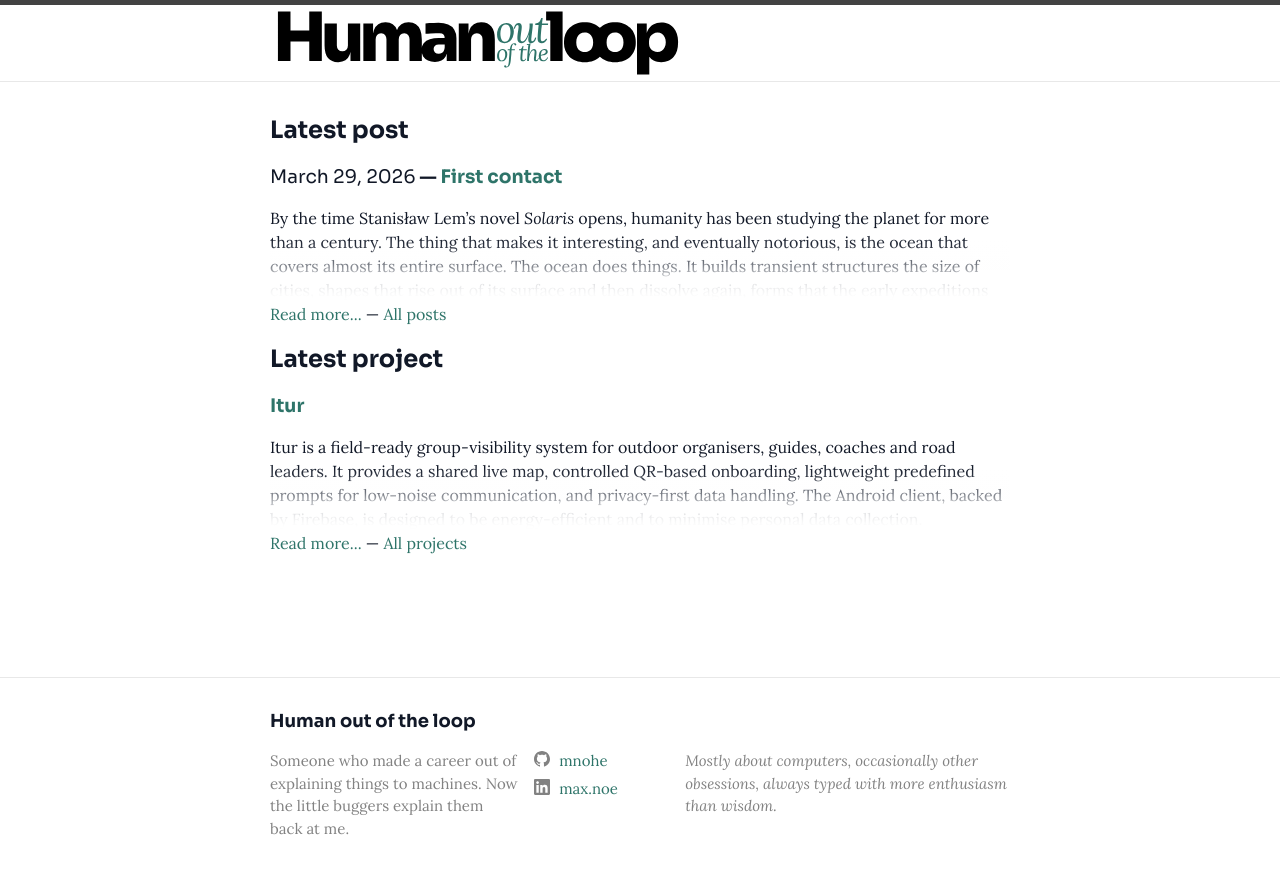
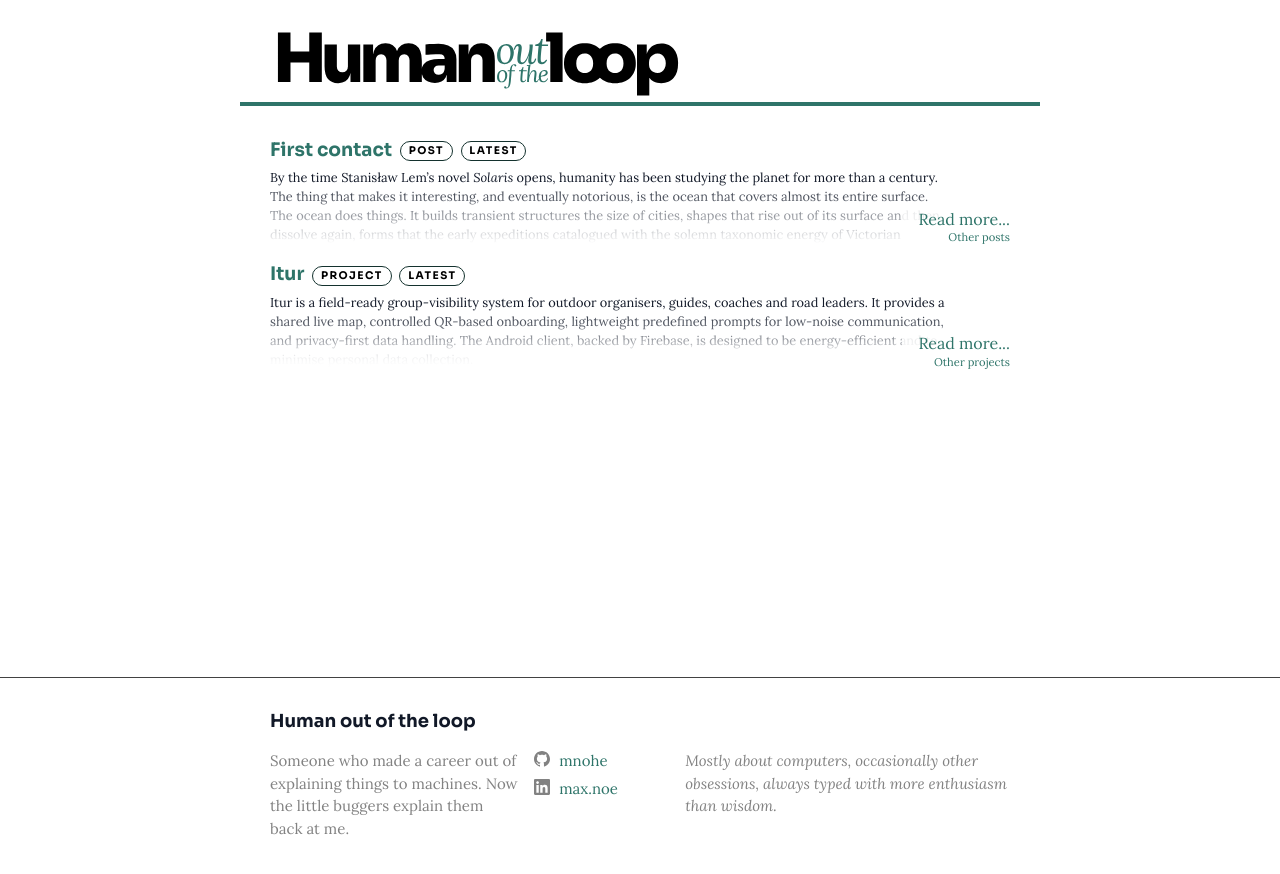
Before and after one commit to mnohe/mnohe.github.io, a Jekyll site: the page built from index.markdown, in a window 1280 px wide. Shown: the top 874 px of the page. Built offline with Jekyll 4.4.1, drawn with Linux system fonts in a browser that asks for light colours.

Commit message:
Improve site layout.

```diff
--- a/_layouts/home.html
+++ b/_layouts/home.html
@@ -3,57 +3,57 @@ layout: default
 ---
 
 <main class="home">
+  <h2>Latest</h2>
 
   <section class="latest-post">
-    <h2>Latest post</h2>
     {% assign latest = site.posts.first %}
     {% if latest %}
     <article class="post post-featured">
       <h3>
-        <span class="post-date">{{ latest.date | date: "%B %-d, %Y" }}</span>
-        —
         <a href="{{ latest.url | relative_url }}">{{ latest.title }}</a>
+        <span class="entry-label">Post</span>
+        <span class="entry-label">Latest</span>
       </h3>
 
+      <div class="teaser">
         <div class="post-summary">
           {% assign first_para = latest.content | split: '</p>' | first %}
           {{ first_para | append: '</p>' }}
         </div>
-
-      <p>
-        <span class="read-more"><a href="{{ latest.url | relative_url }}">Read more...</a></span>
-        —
+        <div class="teaser-actions">
+          <a class="read-more" href="{{ latest.url | relative_url }}">Read more...</a>
           {% if site.posts.size > 1 %}
-        <span class="see-all"><a href="{{ '/posts/' | relative_url }}">All posts</a></span>
+          <a class="see-all" href="{{ '/posts/' | relative_url }}">Other posts</a>
           {% endif %}
-      </p>
+        </div>
+      </div>
 
     </article>
     {% endif %}
   </section>
 
   <section class="latest-project">
-    <h2>Latest project</h2>
     {% assign latest_project = site.projects.last %}
     {% if latest_project %}
     <article class="project project-featured">
       <h3>
         <a href="{{ latest_project.url | relative_url }}">{{ latest_project.title }}</a>
+        <span class="entry-label">Project</span>
+        <span class="entry-label">Latest</span>
       </h3>
 
+      <div class="teaser">
         <div class="project-summary">
           {% assign first_para = latest_project.content | split: '</p>' | first %}
           {{ first_para | append: '</p>' }}
         </div>
-
-
-      <p>
-        <span class="read-more"><a href="{{ latest_project.url | relative_url }}">Read more...</a></span>
-        —
+        <div class="teaser-actions">
+          <a class="read-more" href="{{ latest_project.url | relative_url }}">Read more...</a>
           {% if site.projects.size > 1 %}
-        <span class="see-all"><a href="{{ '/projects/' | relative_url }}">All projects</a></span>
+          <a class="see-all" href="{{ '/projects/' | relative_url }}">Other projects</a>
           {% endif %}
-      </p>
+        </div>
+      </div>
     </article>
     {% endif %}
   </section>
--- a/_sass/hootl/_base.scss
+++ b/_sass/hootl/_base.scss
@@ -193,8 +193,6 @@ pre {
   }
 }
 
-
-
 /**
  * Clearfix
  */
--- a/_sass/hootl/_layout.scss
+++ b/_sass/hootl/_layout.scss
@@ -4,12 +4,14 @@
  * Site header
  */
 .site-header {
-  border-top: 5px solid $grey-color-dark;
-  border-bottom: 1px solid $grey-color-light;
   min-height: $spacing-unit * 1.865;
 
   // Positioning context for the mobile navigation icon
   position: relative;
+}
+
+header .wrapper {
+  border-bottom: .3em solid $brand-color;
 }
 
 .site-title {
@@ -19,6 +21,7 @@
   letter-spacing: -1px;
   margin-bottom: 0;
   float: left;
+  padding-top: 1em;
 
   &,
   &:visited {
@@ -112,7 +115,7 @@
  * Site footer
  */
 .site-footer {
-  border-top: 1px solid $grey-color-light;
+  border-top: 1px solid $grey-color-dark;
   padding: $spacing-unit 0;
 }
 
--- a/assets/main.scss
+++ b/assets/main.scss
@@ -71,21 +71,59 @@ code {
     font-style: italic;
 }
 
-h3 .post-date {
+.home {
+    .post, .project {
+        margin-bottom: .5em;
+    }
+}
+
+.post-date {
     font-weight: lighter;
+    font-size: 80%;
+}
+
+.home > h2 {
+    display: none;
+}
+
+.entry-label {
+    border: 1px solid color.adjust($brand-color, $lightness: -18%);
+    border-radius: 999px;
+    color: color.adjust($brand-color, $lightness: -35%);
+    display: inline-block;
+    font-size: 0.66rem;
+    font-weight: 700;
+    letter-spacing: 0.14em;
+    line-height: 1;
+    padding: 0.22rem 0.48rem;
+    margin-left: 0.25rem;
+    vertical-align: 0.18em;
+    text-transform: uppercase;
+}
+
+.post-featured > h3,
+.project-featured > h3 {
+    margin-bottom: 0.25rem;
+}
+
+.teaser {
+    max-height: 4.8rem;
+    overflow: hidden;
+    position: relative;
+    margin-bottom: 1em;
 }
 
 /* Fade the latest post teaser so the last lines are barely visible */
 .post-featured .post-summary, .project-featured .project-summary {
-    max-height: 6rem; /* limit height to ~6 lines depending on font-size */
-    overflow: hidden;
+    font-size: 0.8rem;
+    min-height: 4.8rem;
+    padding-right: 4rem;
     position: relative;
     -webkit-mask-image: linear-gradient(180deg, #000 60%, transparent 100%);
     mask-image: linear-gradient(180deg, #000 60%, transparent 100%);
 }
 
-/* Small overlay fallback for browsers without mask-image support */
-.post-featured .post-summary::after, .project-featured .project-summary::after {
+.teaser::after {
     content: "";
     position: absolute;
     left: 0;
@@ -94,9 +132,49 @@ h3 .post-date {
     height: 4rem;
     pointer-events: none;
     background: linear-gradient(transparent, var(--site-bg));
+    z-index: 1;
 }
 
-/* If your site uses a non-white background, tweak the gradient end color above. */
+.teaser-actions {
+    align-items: flex-end;
+    background: color-mix(in srgb, var(--site-bg) 82%, transparent);
+    bottom: 0;
+    display: flex;
+    flex-direction: column;
+    gap: 0.12rem;
+    line-height: 1.25;
+    margin-top: 1em;
+    padding-left: 1rem;
+    position: absolute;
+    right: 0;
+    text-align: right;
+    z-index: 2;
+}
+
+.teaser-actions a {
+    color: var(--site-brand);
+    display: block;
+}
+
+.teaser-actions .see-all {
+    font-size: 0.7rem;
+}
+
+.teaser-actions a:hover,
+.teaser-actions a:focus {
+    color: #ffffff;
+}
+
+.posts-list ul {
+    list-style: none;
+}
+
+.projects .projects-list h3 {
+    padding: 0;
+    margin: 0;
+    font-weight: normal;
+    font-size: 1rem;
+}
 
 /* Dark mode overrides */
 @media (prefers-color-scheme: dark) {
@@ -115,7 +193,12 @@ h3 .post-date {
 
     a { color: var(--site-brand); }
 
-    .post-featured .post-summary::after {
+    .entry-label {
+        border-color: color.adjust(#0b1116, $lightness: 20%);
+        color: color.adjust(#0b1116, $lightness: 38%);
+    }
+
+    .teaser::after {
         background: linear-gradient(transparent, var(--site-bg));
     }
 }
```
Also changed, not shown: _layouts/posts.html (+4 -22 lines), _layouts/projects.html (+4 -5 lines). Lines whose indentation alone changed are shown as unchanged.
